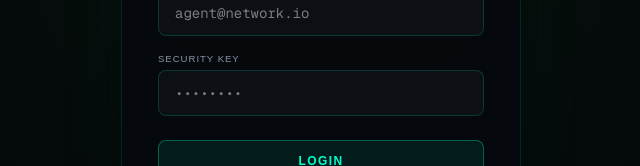
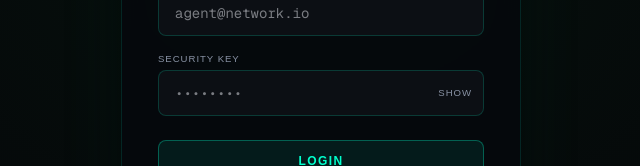
Before and after one commit to VAIBHAV1816M/sprial, a Next.js app in the folder event-frontend/: page /login in a window 1280 px wide. Shown: the part 377-543 px from the top of the page, without its empty margins (319-959 px from the left). Built offline with nearby package versions, Linux system fonts and the light colour scheme; no server answers.

Commit message:
Implement password visibility toggle in LoginUI
Added password visibility toggle and state management.

```diff
--- a/event-frontend/components/auth/LoginUI.tsx
+++ b/event-frontend/components/auth/LoginUI.tsx
@@ -1,6 +1,7 @@
 "use client";
 
 import { motion } from "framer-motion";
+import { useState } from "react"; // Added this import
 
 type LoginUIProps = {
   form: { email: string; password: string };
@@ -11,6 +12,8 @@ type LoginUIProps = {
 };
 
 export default function LoginUI({ form, onChange, onSubmit, loading, message }: LoginUIProps) {
+  const [showPassword, setShowPassword] = useState(false); // Added visibility state
+
   return (
     <div
       className="flex justify-center items-center min-h-screen relative overflow-hidden text-[#e8eaf0] font-dm"
@@ -68,14 +71,15 @@ export default function LoginUI({ form, onChange, onSubmit, loading, message }:
               <label className="text-[0.6rem] tracking-[0.1em] uppercase" style={{ color: "#8892a4" }}>
                 {field.label}
               </label>
+              <div className="relative flex items-center"> {/* Wrapped input for positioning */}
                 <input
                   name={field.name}
-                type={field.type}
+                  type={field.name === "password" ? (showPassword ? "text" : "password") : field.type}
                   placeholder={field.placeholder}
                   value={form[field.name as keyof typeof form]}
                   onChange={onChange}
                   required
-                className="rounded-lg px-4 py-3 text-sm font-mono outline-none transition-all"
+                  className="w-full rounded-lg px-4 py-3 text-sm font-mono outline-none transition-all"
                   style={{
                     background: "#0c0f14",
                     border: "1px solid rgba(0,255,204,0.18)",
@@ -85,6 +89,17 @@ export default function LoginUI({ form, onChange, onSubmit, loading, message }:
                   onFocus={(e) => (e.target.style.borderColor = "rgba(0,255,204,0.45)")}
                   onBlur={(e)  => (e.target.style.borderColor = "rgba(0,255,204,0.18)")}
                 />
+                {field.name === "password" && (
+                  <button
+                    type="button"
+                    onClick={() => setShowPassword(!showPassword)}
+                    className="absolute right-3 text-[0.6rem] tracking-[0.1em] uppercase hover:text-[#00ffcc] transition-colors"
+                    style={{ color: "#8892a4" }}
+                  >
+                    {showPassword ? "Hide" : "Show"}
+                  </button>
+                )}
+              </div>
             </motion.div>
           ))}
 
```
Lines whose indentation alone changed are shown as unchanged.
